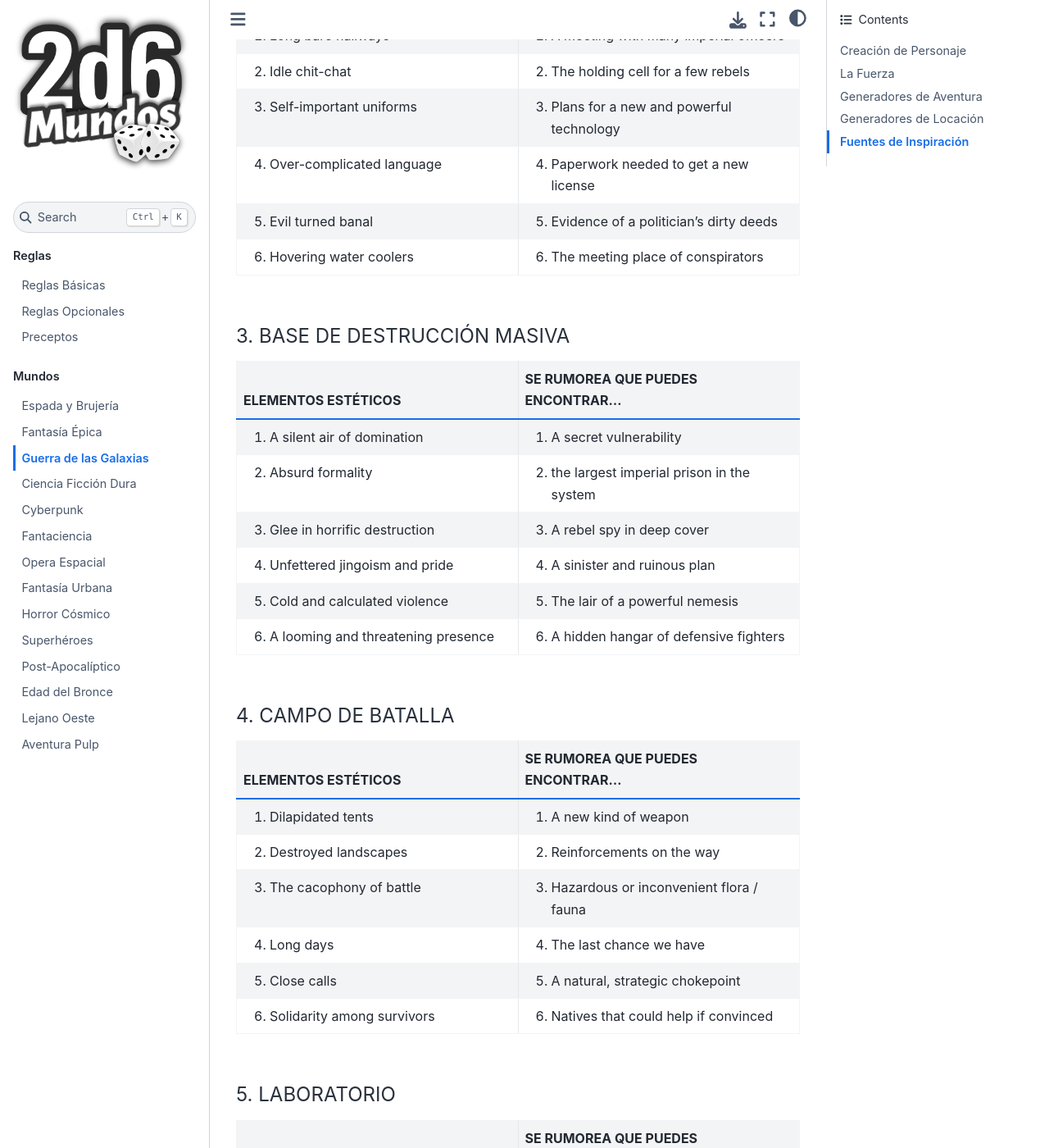
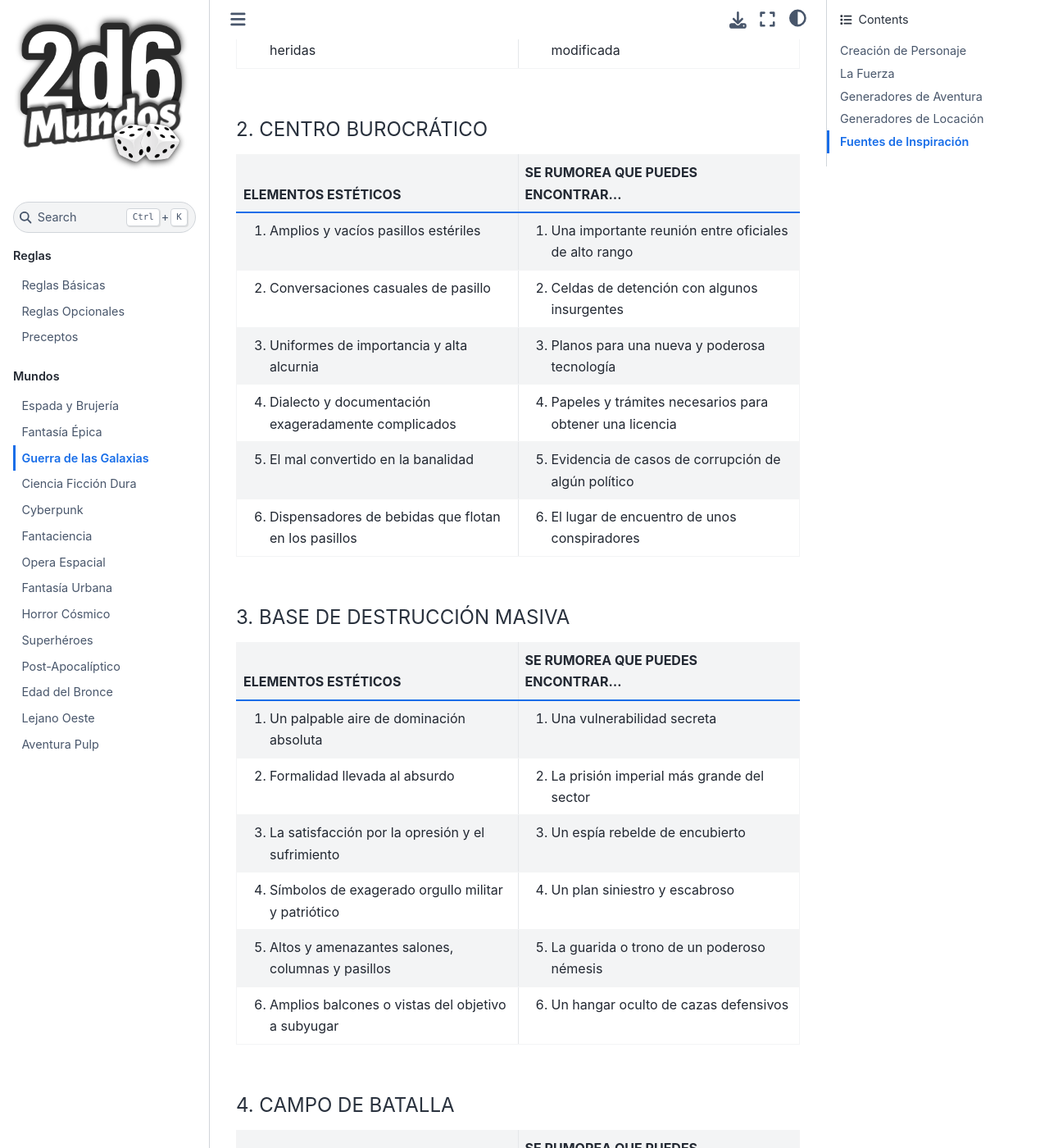
Before and after one commit to TaTooKa/2d6Mundos, a Sphinx documentation site: the page built from docs/source/pages/worlds/guerra-de-las-galaxias.rst, in a window 1280 px wide and 1400 px high, scrolled down 17528 px. Shown: the whole window at 82% size. Built offline with Sphinx 7.4.7 and the Sphinx Book theme 1.1.4, drawn with Linux system fonts in a browser that asks for light colours; some web fonts are replaced; cross-references to code outside the pages are shown as plain code; some of the changed text lies outside the part shown.

Commit message:
more translations

```diff
--- a/docs/source/pages/worlds/guerra-de-las-galaxias.rst
+++ b/docs/source/pages/worlds/guerra-de-las-galaxias.rst
@@ -929,18 +929,18 @@ LUGARES OLVIDADOS
 
    * - ELEMENTOS ESTÉTICOS
      - SE RUMOREA QUE PUEDES ENCONTRAR...
-   * - 1. Barely enough light to see
-     - 1. A creature unknowable and alien
-   * - 2. Damp walls and slippery ground
-     - 2. The lingering spirits of those who died
-   * - 3. Bioluminescent flora growing in cracks
-     - 3. The remnants of an old crystal mine
-   * - 4. Rock formations jutting out
-     - 4. Nothing at all but a cold damp darkness
-   * - 5. Creatures slithering around
-     - 5. A hidden camp of refugees
-   * - 6. A pronounced echo
-     - 6. An introspective vision of the force
+   * - 1. Luz apenas suficiente para ver siluetas
+     - 1. Una criatura desconocida y alienígena
+   * - 2. Paredes húmedas y pisos resbalosos
+     - 2. Los espíritus remanentes de los que perecieron aquí
+   * - 3. Flora bio-luminicente surgiendo de las rajaduras
+     - 3. Los restos de una vieja mina de cristales
+   * - 4. Formaciones de roca puntiaguda en ángulos extraños
+     - 4. Nada excepto la húmeda y fría oscuridad
+   * - 5. Criaturas arrastrándose a tu alrededor
+     - 5. Un campamento escondido de refugiados
+   * - 6. Un eco creciente y ominoso
+     - 6. Una visión introspectiva de La Fuerza
 
 .. _places-junkyard:
 
@@ -954,18 +954,18 @@ LUGARES OLVIDADOS
 
    * - ELEMENTOS ESTÉTICOS
      - SE RUMOREA QUE PUEDES ENCONTRAR...
-   * - 1. Mountains of rusting metal
-     - 1. An old spaceship with a fast engine
-   * - 2. Smoke hanging in the air
-     - 2. Droid parts for cheap
-   * - 3. Overpowering sounds of machinery
-     - 3. More than a few illegal dealings
-   * - 4. A barbed wire fence
-     - 4. Not what we’re looking for (but close)
-   * - 5. Not another soul in sight
-     - 5. The hideout of a gang of youngsters
-   * - 6. Signs warning to keep out
-     - 6. A strange creature swims in its pools
+   * - 1. Montañas de metal oxidado
+     - 1. Una vieja nave con un motor rápido
+   * - 2. Volutas de humo constantes en el aire
+     - 2. Partes y repuestos de droides
+   * - 3. Ensordecedores ruidos de maquinaria
+     - 3. Más de un negocio o trato ilegal
+   * - 4. Una cerca alambrada y con alambre de púas
+     - 4. No exactamente lo que buscabas, pero casi
+   * - 5. Ningún otro alma a la vista
+     - 5. El escondite de una banda de adolescentes
+   * - 6. Señales de "prohibido pasar"
+     - 6. Una extraña criatura que nada en sus charcos
 
 LUGARES BÉLICOS
 ^^^^^^^^^^^^^^^
@@ -982,18 +982,18 @@ LUGARES BÉLICOS
 
    * - ELEMENTOS ESTÉTICOS
      - SE RUMOREA QUE PUEDES ENCONTRAR...
-   * - 1. Ships in hangars
-     - 1. An emissary returned
-   * - 2. Projected maps
-     - 2. A stolen Empire secret
-   * - 3. Hushed discussions of battle and loss
-     - 3. The next hot-shot pilot
-   * - 4. Casual card games played with drinks
-     - 4. A vigil for the dead
-   * - 5. Eager new recruits
-     - 5. An important leader of the people
-   * - 6. soldiers recovering from wounds
-     - 6. A heavily modded prototype spaceship
+   * - 1. Naves en sus hangares
+     - 1. Un emisario con noticias de su misión
+   * - 2. Mapas proyectados a gran tamaño
+     - 2. Un secreto imperial bien guardado o robado
+   * - 3. Discusiones en voz baja de una batalla perdida
+     - 3. El próximo piloto Ás espacial
+   * - 4. Juegos de cartas casuales y bebida
+     - 4. Una vigilia para los caídos
+   * - 5. Ansiosos nuevos reclutas en entrenamiento
+     - 5. Un importante y carismático líder
+   * - 6. Soldados recuperándose de sus heridas
+     - 6. Una nave de prototipo altamente modificada
 
 .. _places-bureaucracy:
 
@@ -1007,18 +1007,18 @@ LUGARES BÉLICOS
 
    * - ELEMENTOS ESTÉTICOS
      - SE RUMOREA QUE PUEDES ENCONTRAR...
-   * - 1. Long bare hallways
-     - 1. A meeting with many imperial officers
-   * - 2. Idle chit-chat
-     - 2. The holding cell for a few rebels
-   * - 3. Self-important uniforms
-     - 3. Plans for a new and powerful technology
-   * - 4. Over-complicated language
-     - 4. Paperwork needed to get a new license
-   * - 5. Evil turned banal
-     - 5. Evidence of a politician’s dirty deeds
-   * - 6. Hovering water coolers
-     - 6. The meeting place of conspirators
+   * - 1. Amplios y vacíos pasillos estériles
+     - 1. Una importante reunión entre oficiales de alto rango
+   * - 2. Conversaciones casuales de pasillo
+     - 2. Celdas de detención con algunos insurgentes
+   * - 3. Uniformes de importancia y alta alcurnia
+     - 3. Planos para una nueva y poderosa tecnología
+   * - 4. Dialecto y documentación exageradamente complicados
+     - 4. Papeles y trámites necesarios para obtener una licencia
+   * - 5. El mal convertido en la banalidad
+     - 5. Evidencia de casos de corrupción de algún político
+   * - 6. Dispensadores de bebidas que flotan en los pasillos
+     - 6. El lugar de encuentro de unos conspiradores
 
 .. _places-wmd-base:
 
@@ -1032,18 +1032,18 @@ LUGARES BÉLICOS
 
    * - ELEMENTOS ESTÉTICOS
      - SE RUMOREA QUE PUEDES ENCONTRAR...
-   * - 1. A silent air of domination
-     - 1. A secret vulnerability
-   * - 2. Absurd formality
-     - 2. the largest imperial prison in the system
-   * - 3. Glee in horrific destruction
-     - 3. A rebel spy in deep cover
-   * - 4. Unfettered jingoism and pride
-     - 4. A sinister and ruinous plan
-   * - 5. Cold and calculated violence
-     - 5. The lair of a powerful nemesis
-   * - 6. A looming and threatening presence
-     - 6. A hidden hangar of defensive fighters
+   * - 1. Un palpable aire de dominación absoluta
+     - 1. Una vulnerabilidad secreta
+   * - 2. Formalidad llevada al absurdo
+     - 2. La prisión imperial más grande del sector
+   * - 3. La satisfacción por la opresión y el sufrimiento
+     - 3. Un espía rebelde de encubierto
+   * - 4. Símbolos de exagerado orgullo militar y patriótico
+     - 4. Un plan siniestro y escabroso
+   * - 5. Altos y amenazantes salones, columnas y pasillos
+     - 5. La guarida o trono de un poderoso némesis
+   * - 6. Amplios balcones o vistas del objetivo a subyugar
+     - 6. Un hangar oculto de cazas defensivos
 
 .. _places-battleground:
 
@@ -1057,18 +1057,18 @@ LUGARES BÉLICOS
 
    * - ELEMENTOS ESTÉTICOS
      - SE RUMOREA QUE PUEDES ENCONTRAR...
-   * - 1. Dilapidated tents
-     - 1. A new kind of weapon
-   * - 2. Destroyed landscapes
-     - 2. Reinforcements on the way
-   * - 3. The cacophony of battle
-     - 3. Hazardous or inconvenient flora / fauna
-   * - 4. Long days
-     - 4. The last chance we have
-   * - 5. Close calls
-     - 5. A natural, strategic chokepoint
-   * - 6. Solidarity among survivors
-     - 6. Natives that could help if convinced
+   * - 1. Tiendas de campaña gastadas
+     - 1. Un nuevo tipo de arma
+   * - 2. Paisajes destruídos
+     - 2. Resfuerzos en camino
+   * - 3. La cacofonía de la batalla
+     - 3. Flora y Fauna dificultosa o peligrosa
+   * - 4. Un improvisado centro de mando lejos del combate
+     - 4. La última chance que nos queda
+   * - 5. Trincheras sucias y llenas de escombros
+     - 5. Un punto estrecho o embudo natural y estratégico
+   * - 6. Solidaridad entre los sobrevivientes
+     - 6. Nativos que podrían ayudar si se los convence
 
 .. _places-laboratory:
 
@@ -1082,18 +1082,18 @@ LUGARES BÉLICOS
 
    * - ELEMENTOS ESTÉTICOS
      - SE RUMOREA QUE PUEDES ENCONTRAR...
-   * - 1. Bubbling vials
-     - 1. A serious security system
-   * - 2. Note-covered whiteboards
-     - 2. A kidnapped engineer
-   * - 3. Murmurs of new innovations
-     - 3. A terrifying and deadly discovery
-   * - 4. Exhausted and overworked scientists
-     - 4. The full version of a redacted report
-   * - 5. Creatures in cages
-     - 5. A bioengineered creature / ubermensch
-   * - 6. An air of importance
-     - 6. A bioweapon or virus in development
+   * - 1. Tubos y frascos burbujeantes
+     - 1. Un sistema de seguridad de alta complejidad
+   * - 2. Pizarras cubiertas de notas y ecuaciones
+     - 2. Un ingeniero secuestrado o desertor
+   * - 3. Murmullos de nuevas innovaciones polémicas
+     - 3. Un descubrimiento terrible y mortal
+   * - 4. Científicos presionados, cansados y nerviosos
+     - 4. La versión completa de un reporte redactado
+   * - 5. Criaturas en jaulas de contención
+     - 5. Una criatura mutante / de bio-ingeniería / ubermensch
+   * - 6. Pantallas y computadoras calculando y haciendo ruidos
+     - 6. Un arma biológica o virus en desarrollo
 
 .. _places-infirmary:
 
@@ -1107,18 +1107,18 @@ LUGARES BÉLICOS
 
    * - ELEMENTOS ESTÉTICOS
      - SE RUMOREA QUE PUEDES ENCONTRAR...
-   * - 1. Bloodied shirts
-     - 1. Scarce supplies
-   * - 2. Crowded beds
-     - 2. The sole survivor of an ambush
-   * - 3. Screams of pain
-     - 3. An old friend
-   * - 4. Kind nurses trying their best
-     - 4. The antidote
-   * - 5. The smell of antiseptic
-     - 5. A barely functional Bacta Tank
-   * - 6. Automated but glitched doctor droids
-     - 6. A healer attuned to the Force
+   * - 1. Ropas y vendas ensangrentadas
+     - 1. Suministros que escasean
+   * - 2. Camillas ocupadas y camastros improvisados
+     - 2. El único sobreviviente de una emboscada
+   * - 3. Gritos de dolor y quejidos de agonía
+     - 3. Un viejo amigo
+   * - 4. Enfermeros altruístas dando lo mejor de sí
+     - 4. El antídoto que necesitas
+   * - 5. Olor antiséptico
+     - 5. Un tanque Bacta que apenas funciona
+   * - 6. Droides-doctor automatizados con algunas fallas
+     - 6. Un curandero en sintonía con La Fuerza
 
 LUGARES LIMINALES
 ^^^^^^^^^^^^^^^^^
```
